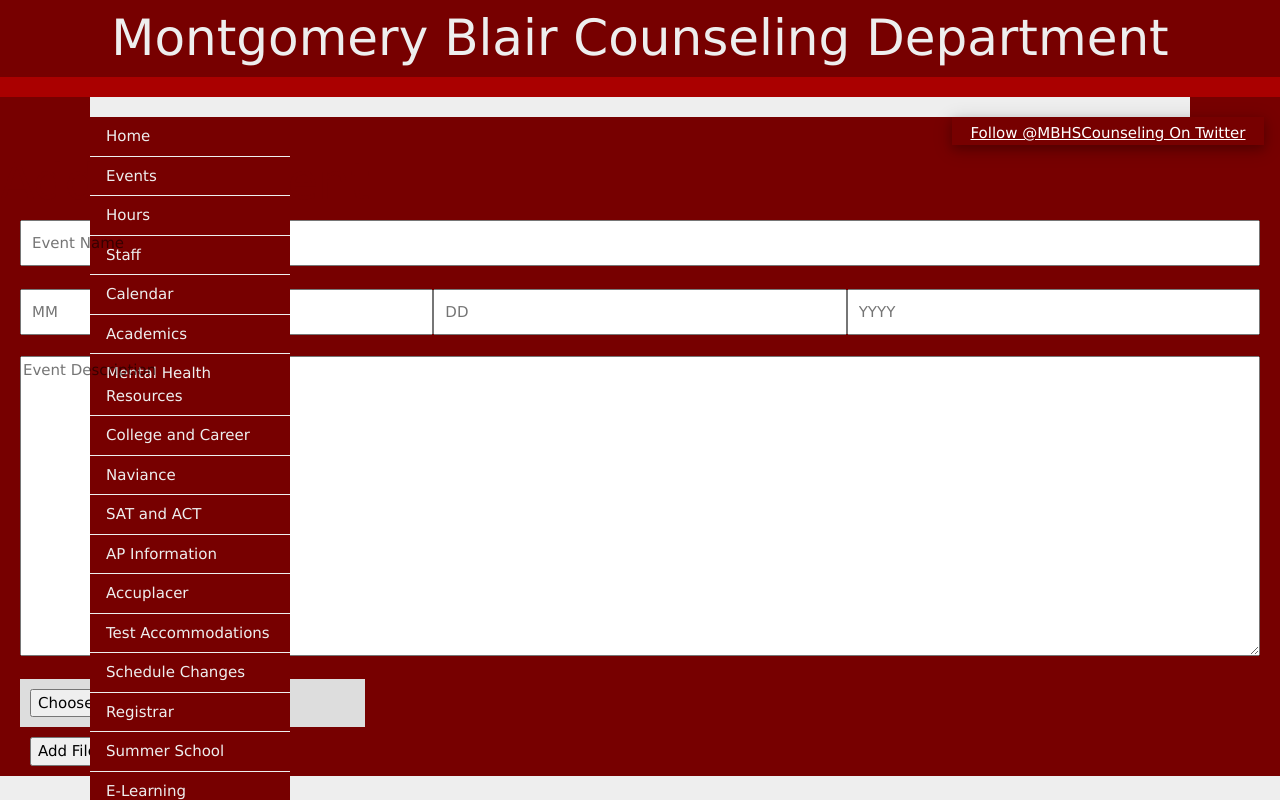
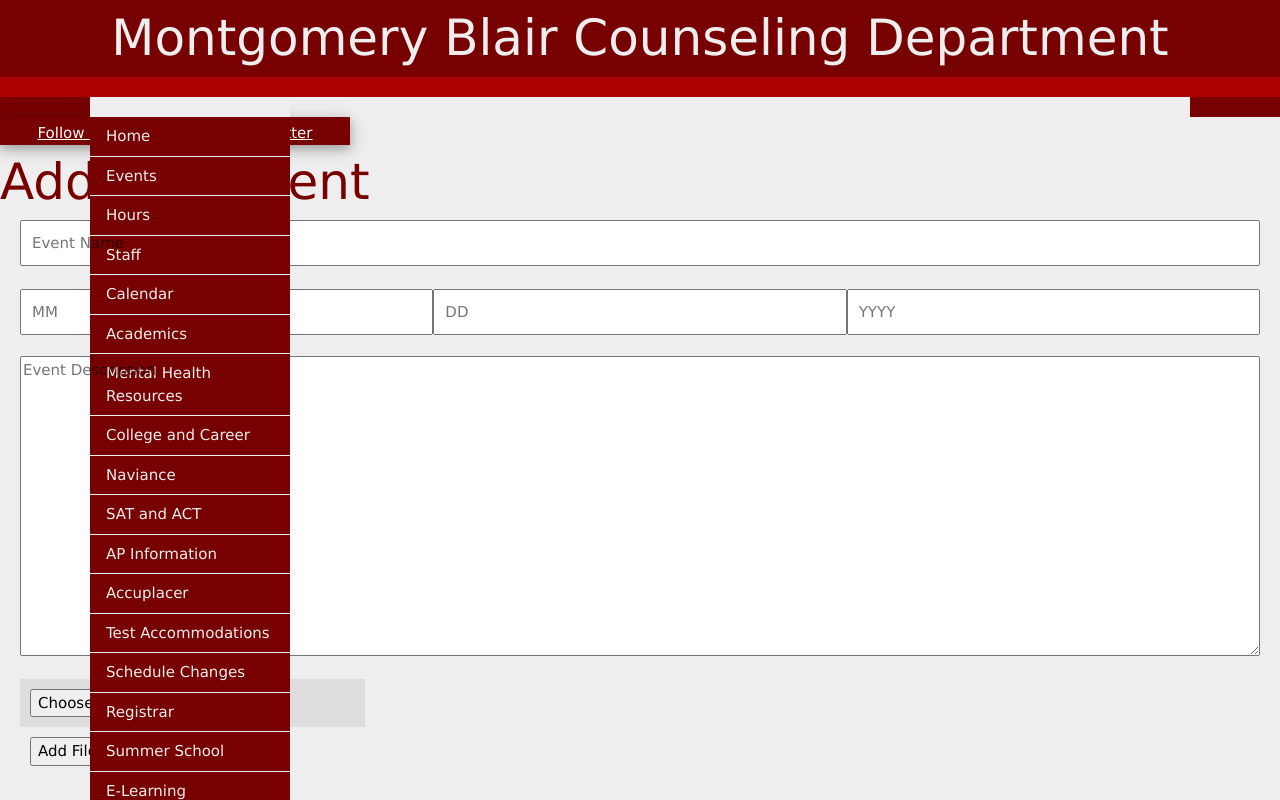
Before and after one commit to mbhs/counselor, a Django app: page /add/ in a window 1280 px wide. Run offline with Django 3.2, Linux system fonts and the light colour scheme; data comes from the database, SQL or seed files in the repository; some libraries are stand-ins or nearby versions.

Commit message:
Update twitter.html

```diff
--- a/core/templates/core/twitter.html
+++ b/core/templates/core/twitter.html
@@ -5,10 +5,11 @@
 .w3-theme {color:#fff !important; background-color:#770000 !important}
 </style>
 
-<div class="w3-container">
-    <div class = "w3-card-4 w3-theme w3-right" align="center" style="width:25%">
-        <div style="height:5px"></div>
-            <a class="twitter-timeline" data-width="300" href="https://twitter.com/MBHSCounseling?ref_src=twsrc%5Etfw">Follow @MBHSCounseling On Twitter</a>
-            <script async src="https://platform.twitter.com/widgets.js" charset="utf-8"></script>
+<div style="max-width: 350px;margin:0">
+<div class = "w3-card-4 w3-theme w3-right" align="center" style="width:350px">
+    <div style="height:5px"></div>
+        <a class="twitter-timeline" data-width="300" href="https://twitter.com/MBHSCounseling?ref_src=twsrc%5Etfw">Follow @MBHSCounseling On Twitter</a>
+        <script async src="https://platform.twitter.com/widgets.js" charset="utf-8"></script>
     </div>
 </div>
+</div>
```
